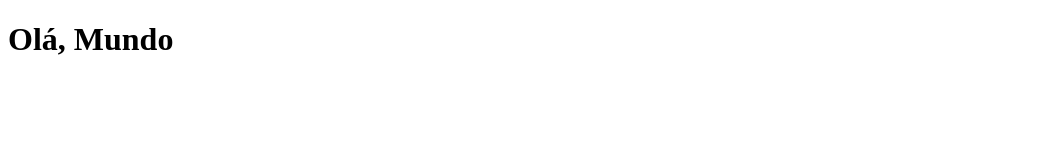
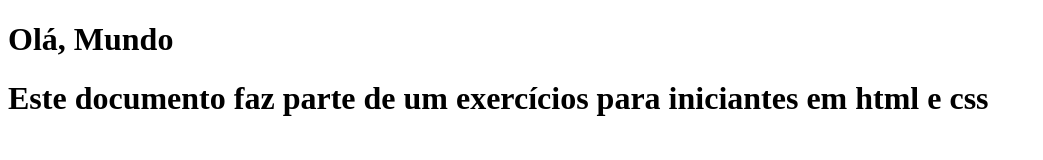
Before and after one commit to diego-s-fernandes/enapironhack, a plain HTML site: page index.html in a window 1280 px wide. Shown: the whole page, without its empty margins (0-1043 px from the left). Drawn offline with Linux system fonts and the light colour scheme.

Commit message:
Update index.html

```diff
--- a/index.html
+++ b/index.html
@@ -8,5 +8,6 @@
 </head>
 <body>
     <h1> Olá, Mundo</h1>
+    <h1> Este documento faz parte de um exercícios para iniciantes em html e css</h1>
 </body>
 </html>
```
